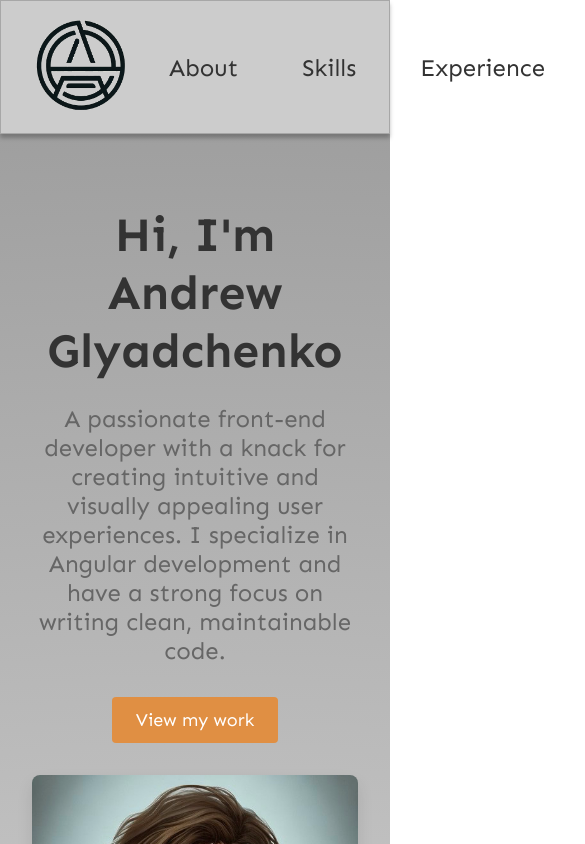
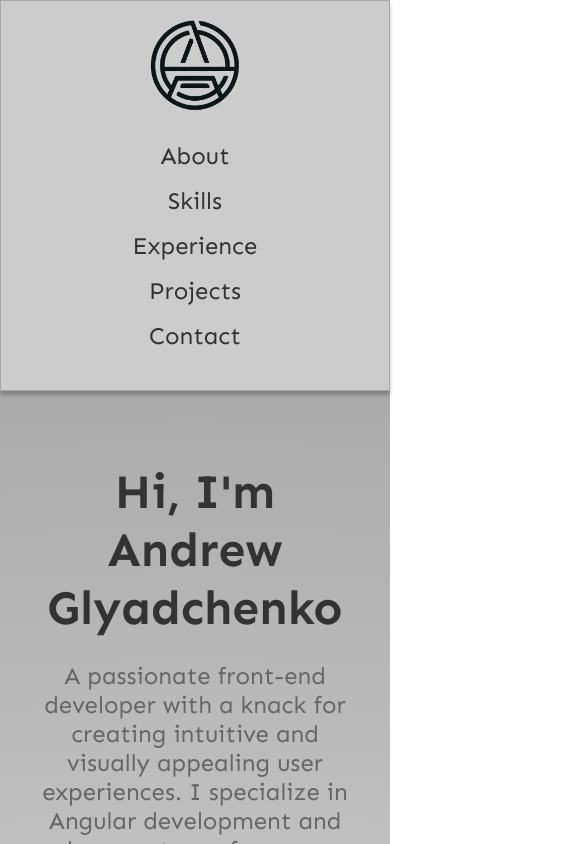
Before and after one commit to andgly95/portfolio-svelte, a SvelteKit app: page / in a window 390 px wide. Shown: the top 844 px of the page, 585 px wide, since content can reach past the window. Built offline with nearby package versions, Linux system fonts and the light colour scheme.

Commit message:
Update responsive styles in app.scss and layout.svelte

```diff
--- a/src/app.scss
+++ b/src/app.scss
@@ -38,6 +38,33 @@ header {
 
 			&:hover {
 				color: #e08f43;
+			}
+		}
+	}
+
+	@media screen and (max-width: 768px) {
+		flex-direction: column;
+		padding: 16px;
+
+		nav {
+			overflow: hidden;
+			max-height: 0;
+			transition: max-height 0.3s ease-in-out;
+			&.active {
+				overflow: visible;
+				max-height: 309px;
+				ul {
+					opacity: 1;
+				}
+			}
+			ul {
+				flex-direction: column;
+				gap: 16px;
+				text-align: center;
+				padding-left: 0;
+				transition: opacity 0.3s ease-in-out;
+				transition-delay: 0.2s;
+				opacity: 0;
 			}
 		}
 	}
@@ -90,10 +117,29 @@ header {
 		border-radius: 8px;
 		box-shadow: 0 8px 16px rgba(0, 0, 0, 0.1);
 	}
+
+	@media screen and (max-width: 1024px) {
+		flex-direction: column;
+		padding: 64px 32px;
+
+		.left {
+			margin-right: 0;
+			margin-bottom: 32px;
+			text-align: center;
+		}
+
+		.right img {
+			width: 100%;
+			max-width: 400px;
+		}
+	}
 }
 
 .flex {
 	display: flex;
+	@media screen and (max-width: 768px) {
+		flex-direction: column;
+	}
 }
 
 section {
@@ -111,6 +157,10 @@ section {
 		font-family: 'Sen', sans-serif;
 		font-size: 18px;
 		max-width: 1000px;
+	}
+
+	@media screen and (max-width: 768px) {
+		padding: 64px 32px;
 	}
 }
 
@@ -309,6 +359,18 @@ footer {
 				vertical-align: middle;
 			}
 		}
+		@media screen and (max-width: 768px) {
+			gap: 32px;
+			padding: 32px;
+
+			img {
+				max-width: 100px;
+			}
+
+			li a span {
+				font-size: 120px;
+			}
+		}
 	}
 }
 
--- a/src/routes/+layout.svelte
+++ b/src/routes/+layout.svelte
@@ -1,5 +1,49 @@
 <script>
 	import '../app.scss';
+  let showNavOptions = true;
+
+  function toggleNavOptions() {
+    showNavOptions = !showNavOptions;
+  }
 </script>
+<main class="main">
+	<header>
+		<div class="logo" on:click="{toggleNavOptions}">
+			<img src="wordmark.png" alt="Andrew Glyadchenko" />
+		</div>
 
+		<nav class:active="{showNavOptions}">
+			<ul class="links">
+				<li><a href="#about">About</a></li>
+				<li><a href="#skills">Skills</a></li>
+				<li>
+					<a href="#experience">Experience</a>
+				</li>
+				<li>
+					<a href="#projects">Projects</a>
+				</li>
+				<li><a href="#contact">Contact</a></li>
+			</ul>
+		</nav>
+	</header>
 <slot />
+
+	<footer>
+		<p>&copy; 2024 Andrew Glyadchenko. All rights reserved.</p>
+		<ul class="social-links">
+			<li>
+				<a href="https://www.linkedin.com/in/andrew-glyadchenko-13b85498/" target="_blank"
+					><img src="linkedin-mark.png" /></a
+				>
+			</li>
+			<li>
+				<a href="https://github.com/andgly95" target="_blank"
+					><img src="github-mark.png" /></a
+				>
+			</li>
+			<li>
+				<a href="https://twitter.com/andgly95" target="_blank"><span>𝕏</span></a>
+			</li>
+		</ul>
+	</footer>
+</main>
--- a/src/routes/+page.svelte
+++ b/src/routes/+page.svelte
@@ -1,22 +1,4 @@
-<main class="main">
-	<header>
-		<div class="logo">
-			<img src="wordmark.png" alt="Andrew Glyadchenko" />
-		</div>
-		<nav>
-			<ul class="links">
-				<li><a href="#about">About</a></li>
-				<li><a href="#skills">Skills</a></li>
-				<li>
-					<a href="#experience">Experience</a>
-				</li>
-				<li>
-					<a href="#projects">Projects</a>
-				</li>
-				<li><a href="#contact">Contact</a></li>
-			</ul>
-		</nav>
-	</header>
+
 	<section class="hero">
 		<div class="left">
 			<h1 class="name">Hi, I'm Andrew Glyadchenko</h1>
@@ -170,22 +152,3 @@
 			<button type="submit">Send Message</button>
 		</form>
 	</section>
-	<footer>
-		<p>&copy; 2024 Andrew Glyadchenko. All rights reserved.</p>
-		<ul class="social-links">
-			<li>
-				<a href="https://www.linkedin.com/in/andrew-glyadchenko-13b85498/" target="_blank"
-					><img src="linkedin-mark.png" /></a
-				>
-			</li>
-			<li>
-				<a href="https://github.com/andgly95" target="_blank"
-					><img src="github-mark.png" /></a
-				>
-			</li>
-			<li>
-				<a href="https://twitter.com/andgly95" target="_blank"><span>𝕏</span></a>
-			</li>
-		</ul>
-	</footer>
-</main>
```
